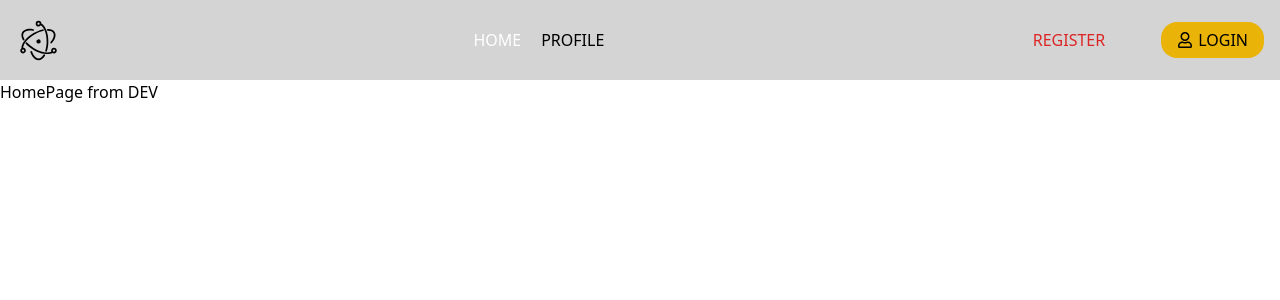
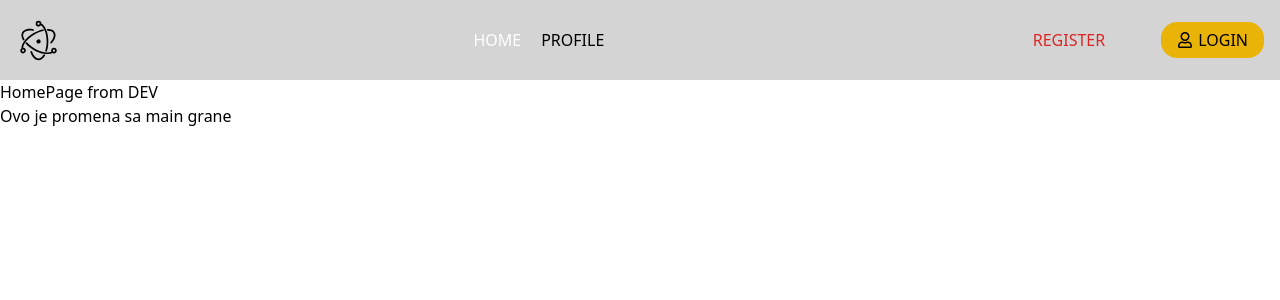
Before and after one commit to petardjorovic/ReactForm, a React (Vite) app: page / in a window 1280 px wide. Shown: the top 300 px of the page. Built offline with nearby package versions, Linux system fonts and the light colour scheme.

Commit message:
home main

```diff
--- a/src/pages/HomePage.jsx
+++ b/src/pages/HomePage.jsx
@@ -1,7 +1,12 @@
 import React from "react";
 
 function HomePage() {
-  return <div>HomePage from DEV</div>;
+  return (
+    <div>
+      HomePage from DEV
+      <p>Ovo je promena sa main grane</p>
+    </div>
+  );
 }
 
 export default HomePage;
```
